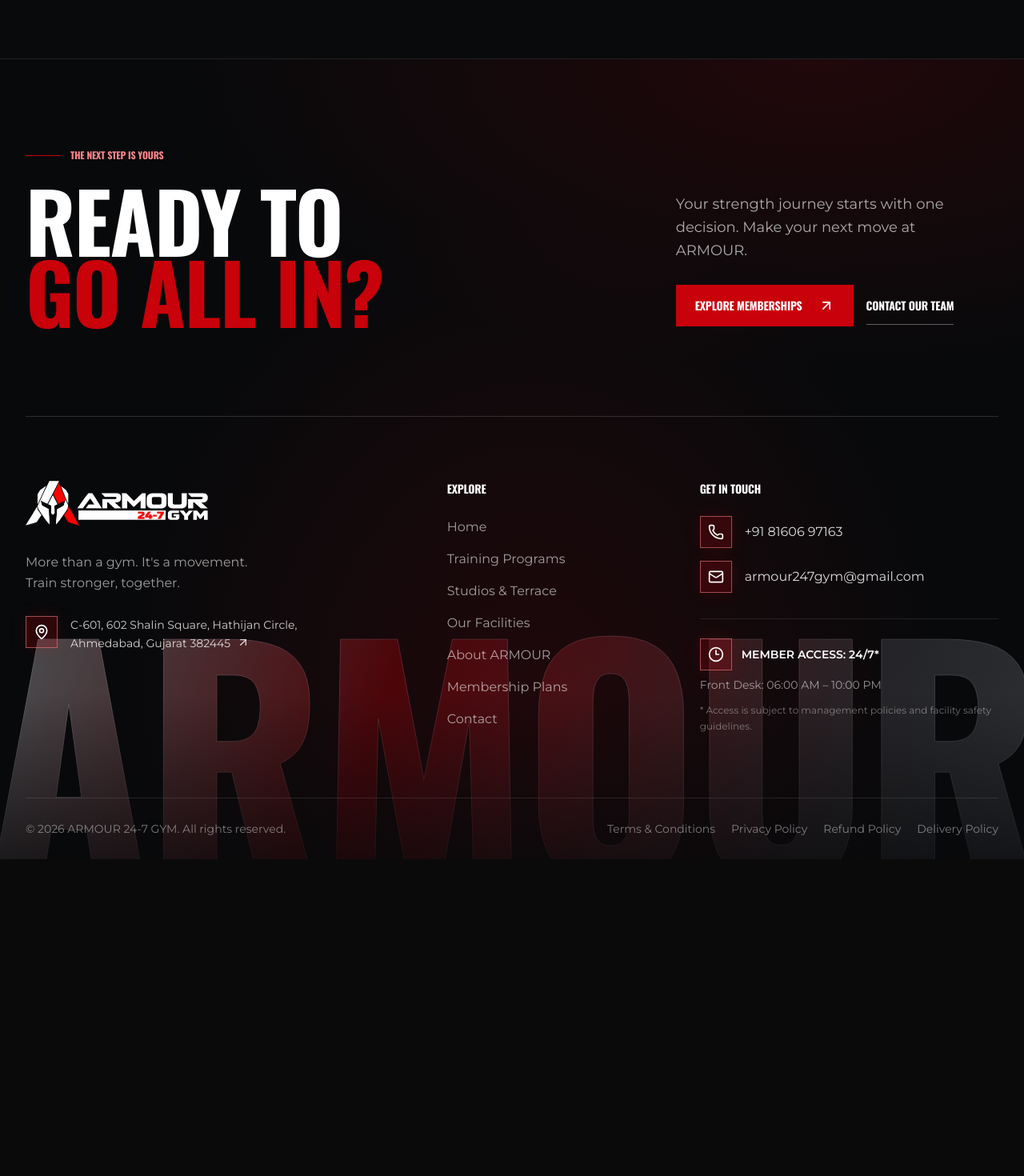
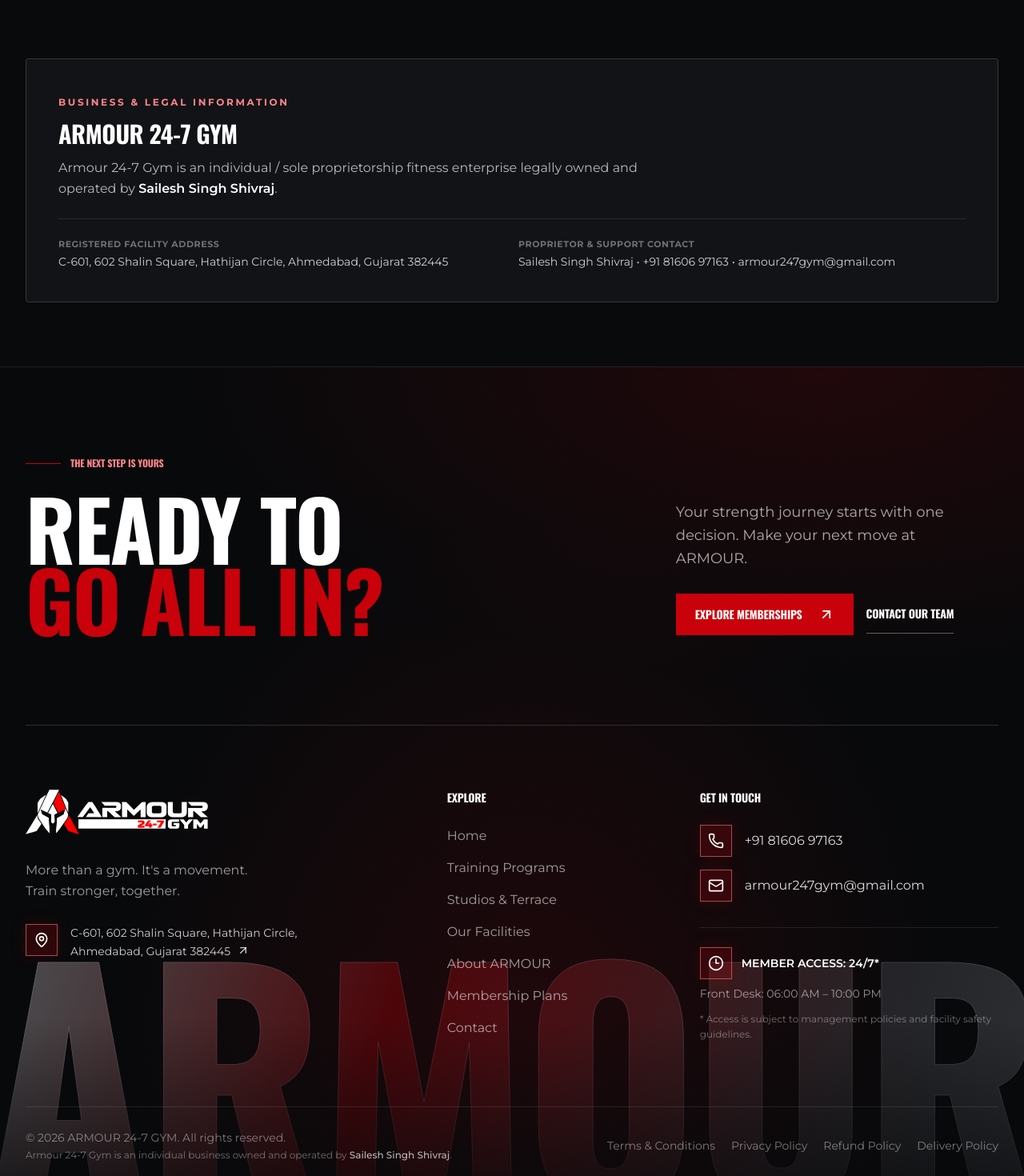
Before and after one commit to SaileshSingh1806/armour-gym, a Next.js app: page /about in a window 1280 px wide. Shown: the part 2300-3770 px from the top of the page at 80% size. Before the commit the page ends 3374 px from the top, so only its background shows below. Built offline with nearby package versions, Linux system fonts and the light colour scheme; no server answers.

Commit message:
Standardize CinematicStory image frame sizing and add Sailesh Singh Shivraj legal ownership details for Cashfree KYC compliance

```diff
--- a/src/app/about/page.tsx
+++ b/src/app/about/page.tsx
@@ -156,6 +156,31 @@ export default async function AboutPage() {
             </div>
           </div>
         </section>
+
+        {/* Business & Legal Information for KYC Compliance */}
+        <section aria-labelledby="business-ownership-heading" className="pt-16 sm:pt-20">
+          <div className="rounded-sm border border-white/15 bg-[#121316] p-7 sm:p-10">
+            <span className="text-xs font-bold uppercase tracking-[0.22em] text-[#FF858A]">
+              BUSINESS &amp; LEGAL INFORMATION
+            </span>
+            <h2 id="business-ownership-heading" className="mt-2 font-oswald text-2xl font-bold uppercase tracking-wide text-white sm:text-3xl">
+              ARMOUR 24-7 GYM
+            </h2>
+            <p className="mt-3 max-w-3xl text-sm leading-relaxed text-white/70 sm:text-base">
+              Armour 24-7 Gym is an individual / sole proprietorship fitness enterprise legally owned and operated by <strong className="text-white font-semibold">Sailesh Singh Shivraj</strong>.
+            </p>
+            <div className="mt-6 grid gap-4 border-t border-white/10 pt-6 text-xs text-white/60 sm:grid-cols-2 sm:text-sm">
+              <div>
+                <span className="block text-white/40 uppercase tracking-wider text-[11px] font-bold">Registered Facility Address</span>
+                <span className="mt-1 block text-white/80">C-601, 602 Shalin Square, Hathijan Circle, Ahmedabad, Gujarat 382445</span>
+              </div>
+              <div>
+                <span className="block text-white/40 uppercase tracking-wider text-[11px] font-bold">Proprietor &amp; Support Contact</span>
+                <span className="mt-1 block text-white/80">Sailesh Singh Shivraj • +91 81606 97163 • armour247gym@gmail.com</span>
+              </div>
+            </div>
+          </div>
+        </section>
       </div>
     </div>
   );
--- a/src/app/contact/page.tsx
+++ b/src/app/contact/page.tsx
@@ -111,6 +111,19 @@ export default async function ContactPage({
                 </span>
               </p>
             </div>
+
+            {/* Legal Ownership Box for KYC */}
+            <div className="rounded-sm border border-white/15 bg-[#141518] p-5 text-xs text-white/75 space-y-2">
+              <p className="font-oswald text-xs font-bold uppercase tracking-[0.2em] text-[#FF858A]">
+                LEGAL &amp; BUSINESS ENTITY
+              </p>
+              <p className="leading-relaxed text-sm">
+                <strong className="text-white">Armour 24-7 Gym</strong> is an individual / sole proprietorship enterprise owned and operated by <strong className="text-white font-semibold">Sailesh Singh Shivraj</strong>.
+              </p>
+              <p className="text-white/50 text-xs">
+                Registered Facility Address: C-601, 602 Shalin Square, Hathijan Circle, Ahmedabad, Gujarat 382445.
+              </p>
+            </div>
           </div>
 
           <div className="lg:col-span-7">
--- a/src/app/privacy-policy/page.tsx
+++ b/src/app/privacy-policy/page.tsx
@@ -42,7 +42,7 @@ export default function PrivacyPolicyPage() {
               <span className="text-[#C8010A]">1.</span> Overview
             </h2>
             <p>
-              At <strong>Armour 24-7 Gym</strong> (located at C-601, 602 Shalin Square, Hathijan Circle, Ahmedabad, Gujarat 382445), we respect your privacy and are committed to protecting the personal information you share with us. This Privacy Policy outlines our practices concerning the collection, storage, use, and disclosure of personal information collected through our website, mobile communications, and physical facility operations.
+              At <strong>Armour 24-7 Gym</strong> (an individual / sole proprietorship enterprise legally owned and operated by <strong>Sailesh Singh Shivraj</strong>, located at C-601, 602 Shalin Square, Hathijan Circle, Ahmedabad, Gujarat 382445), we respect your privacy and are committed to protecting the personal information you share with us. This Privacy Policy outlines our practices concerning the collection, storage, use, and disclosure of personal information collected through our website, mobile communications, and physical facility operations.
             </p>
           </section>
 
--- a/src/app/refund-policy/page.tsx
+++ b/src/app/refund-policy/page.tsx
@@ -119,6 +119,7 @@ export default function RefundPolicyPage() {
               Our customer support desk is available daily from 06:00 AM to 10:00 PM:
             </p>
             <div className="space-y-2.5 text-sm sm:text-base text-gray-200">
+              <p><strong>Legal Entity:</strong> Armour 24-7 Gym (Proprietor: Sailesh Singh Shivraj)</p>
               <p><strong>Email:</strong> <a href="mailto:armour247gym@gmail.com" className="text-[#C8010A] font-bold hover:underline">armour247gym@gmail.com</a></p>
               <p><strong>Phone / WhatsApp:</strong> <a href="tel:+918160697163" className="text-white font-bold hover:underline">+91 81606 97163</a></p>
               <p><strong>Address:</strong> C-601, 602 Shalin Square, Hathijan Circle, Ahmedabad 382445</p>
--- a/src/app/shipping-policy/page.tsx
+++ b/src/app/shipping-policy/page.tsx
@@ -42,7 +42,7 @@ export default function ShippingPolicyPage() {
               <span className="text-[#C8010A]">1.</span> Nature of Services &amp; Products
             </h2>
             <p>
-              <strong>Armour 24-7 Gym</strong> operates a premier physical fitness training center and bodybuilding gym facility. Services sold online through this website primarily consist of <strong>Digital Membership Passes, Gym Subscriptions, Pre-Launch Passes, and Personal Coaching Programs</strong>.
+              <strong>Armour 24-7 Gym</strong> (an individual business owned and operated by <strong>Sailesh Singh Shivraj</strong>) operates a premier physical fitness training center and bodybuilding gym facility. Services sold online through this website primarily consist of <strong>Digital Membership Passes, Gym Subscriptions, Pre-Launch Passes, and Personal Coaching Programs</strong>.
             </p>
           </section>
 
--- a/src/app/terms-conditions/page.tsx
+++ b/src/app/terms-conditions/page.tsx
@@ -42,7 +42,7 @@ export default function TermsConditionsPage() {
               <span className="text-[#C8010A]">1.</span> Introduction &amp; Acceptance of Terms
             </h2>
             <p>
-              Welcome to <strong>Armour 24-7 Gym</strong> (&quot;we&quot;, &quot;our&quot;, &quot;us&quot;), operated at <strong>C-601, 602 Shalin Square, Hathijan Circle, Ahmedabad, Gujarat 382445</strong>. By accessing our website, purchasing memberships (including the Pre-Launch Founder Pass), or utilizing our physical training facilities, you agree to comply with and be bound by the following Terms and Conditions.
+              Welcome to <strong>Armour 24-7 Gym</strong> (&quot;we&quot;, &quot;our&quot;, &quot;us&quot;), an individual / sole proprietorship business enterprise legally owned and operated by <strong>Sailesh Singh Shivraj</strong>, situated at <strong>C-601, 602 Shalin Square, Hathijan Circle, Ahmedabad, Gujarat 382445</strong>. By accessing our website, purchasing memberships (including the Pre-Launch Founder Pass), or utilizing our physical training facilities, you agree to comply with and be bound by the following Terms and Conditions.
             </p>
             <p>
               If you disagree with any part of these terms, you must refrain from purchasing memberships or using the gym facilities.
@@ -136,6 +136,10 @@ export default function TermsConditionsPage() {
               For any clarification regarding these terms, contact our administrative desk:
             </p>
             <div className="space-y-2.5 text-sm sm:text-base text-gray-200">
+              <p className="flex items-center gap-2.5 text-white/90">
+                <span className="font-bold text-[#FF858A]">Legal Entity / Proprietor:</span>
+                <span>Armour 24-7 Gym (Sailesh Singh Shivraj)</span>
+              </p>
               <p className="flex items-center gap-2.5">
                 <MapPin className="w-5 h-5 text-[#C8010A] shrink-0" />
                 <span>C-601, 602 Shalin Square, Hathijan Circle, Ahmedabad, Gujarat 382445</span>
--- a/src/components/CinematicStory.tsx
+++ b/src/components/CinematicStory.tsx
@@ -115,7 +115,7 @@ export default function CinematicStory({ images }: { images: SiteImages }) {
               <article className="group overflow-hidden rounded-sm border border-white/10 bg-[#111317] transition-colors duration-500 hover:border-white/25">
                 <ParallaxFrame
                   speed={10}
-                  className="relative aspect-[16/10] w-full overflow-hidden"
+                  className="relative h-[260px] sm:h-[340px] lg:h-[380px] w-full overflow-hidden"
                   overlay={
                     <div className="pointer-events-none absolute inset-0 flex items-start justify-between bg-gradient-to-t from-black/60 via-transparent to-black/25 p-5 sm:p-6">
                       <span className="rounded-sm border border-white/30 bg-black/60 px-3 py-1.5 font-oswald text-xs font-bold uppercase tracking-wider text-white backdrop-blur-md">
--- a/src/components/Footer.tsx
+++ b/src/components/Footer.tsx
@@ -155,8 +155,13 @@ export default function Footer() {
           </div>
         </div>
 
-        <div className="flex flex-col gap-5 border-t border-white/10 py-7 text-xs text-white/45 sm:text-sm lg:flex-row lg:items-center lg:justify-between">
-          <p>© 2026 ARMOUR 24-7 GYM. All rights reserved.</p>
+        <div className="flex flex-col gap-4 border-t border-white/10 py-7 text-xs text-white/45 sm:text-sm lg:flex-row lg:items-center lg:justify-between">
+          <div>
+            <p>© 2026 ARMOUR 24-7 GYM. All rights reserved.</p>
+            <p className="mt-1 text-xs text-white/40">
+              Armour 24-7 Gym is an individual business owned and operated by <strong className="font-medium text-white/70">Sailesh Singh Shivraj</strong>.
+            </p>
+          </div>
           <nav aria-label="Legal information">
             <ul className="flex flex-wrap gap-x-5 gap-y-3">
               {policies.map((item) => (
```
